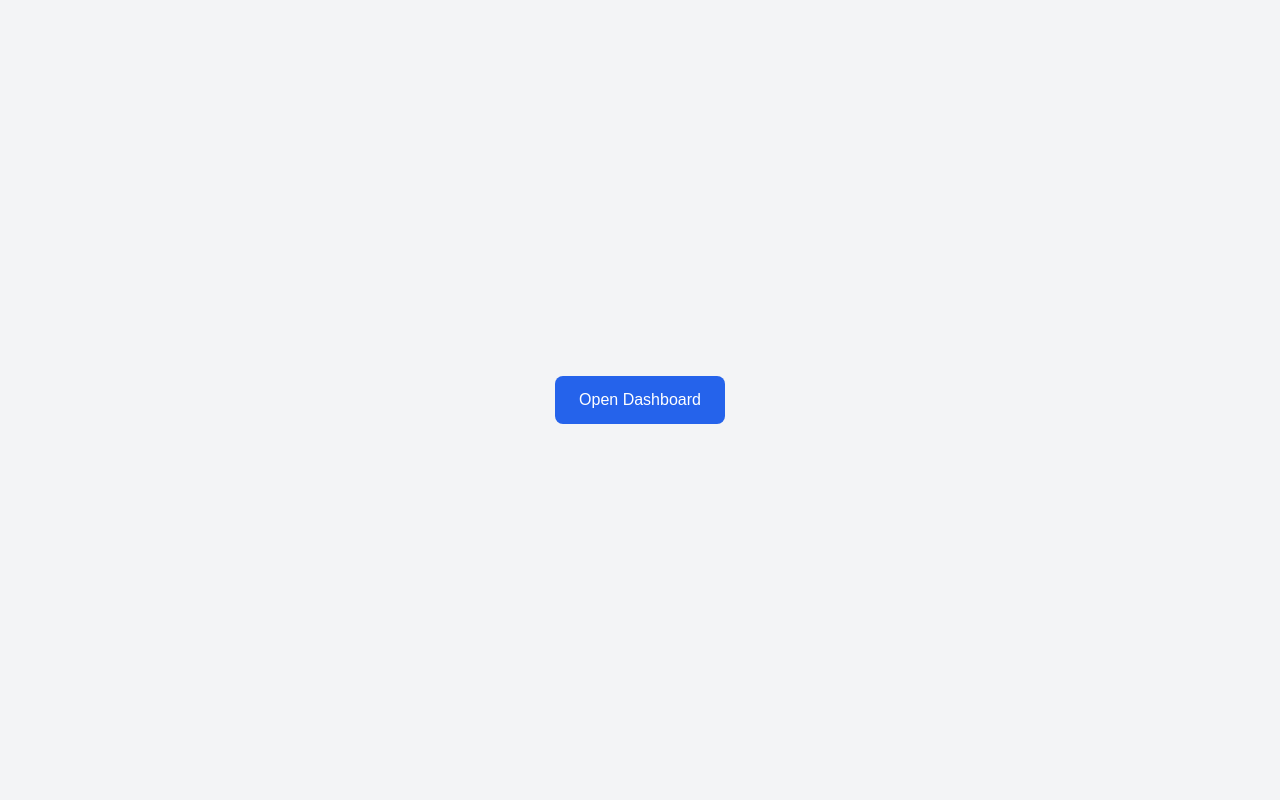
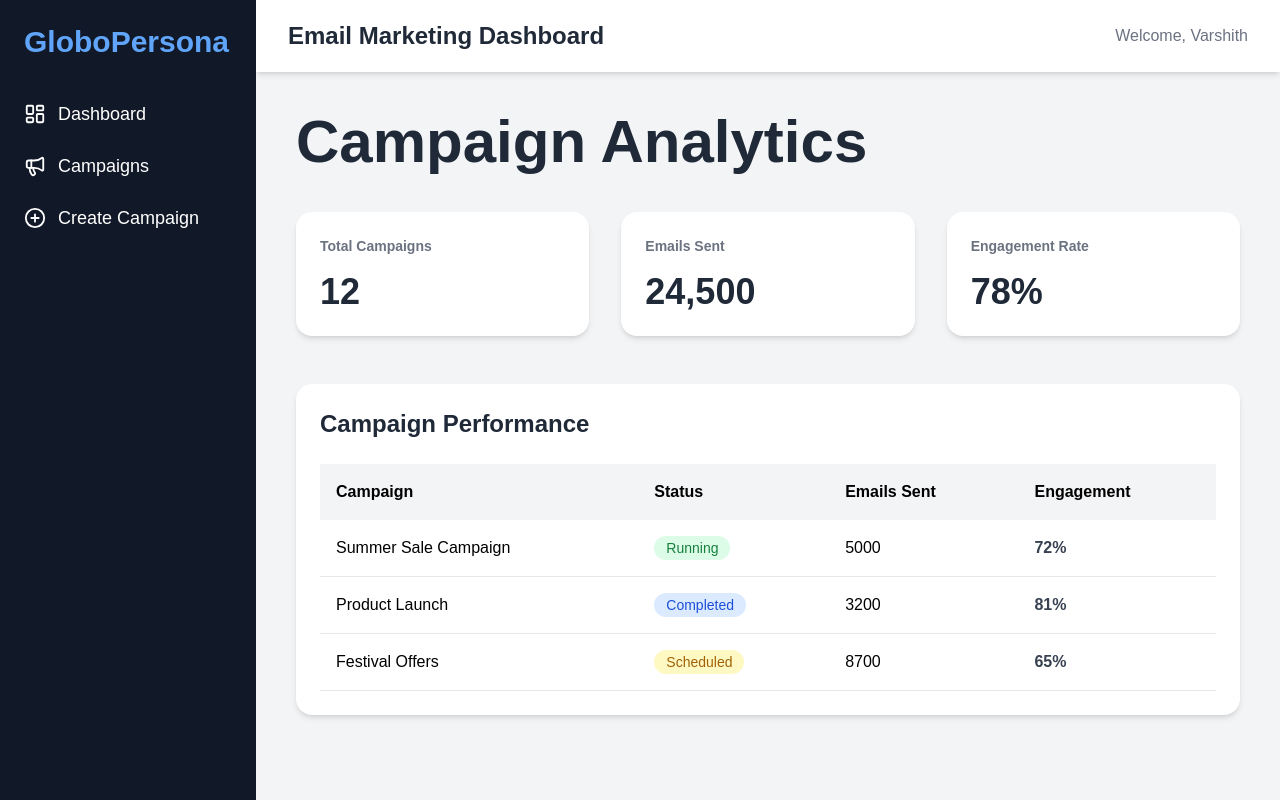
Before and after one commit to Varshithchidurala/globopersona-frontend, a Next.js app: page /dashboard in a window 1280 px wide. Built offline with nearby package versions, Linux system fonts and the light colour scheme.

Commit message:
fixed dashboard redirect loop

```diff
--- a/app/dashboard/page.js
+++ b/app/dashboard/page.js
@@ -1,14 +1,48 @@
-import Link from "next/link"
+import Sidebar from "@/components/Sidebar"
+import Topbar from "@/components/Topbar"
+import StatCard from "@/components/StatCard"
+import CampaignTable from "@/components/CampaignTable"
 
-export default function Home() {
+export default function DashboardPage() {
   return (
-    <div className="flex items-center justify-center min-h-screen bg-gray-100">
-      <Link
-        href="/dashboard"
-        className="bg-blue-600 text-white px-6 py-3 rounded-lg"
-      >
-        Open Dashboard
-      </Link>
+    <div className="flex min-h-screen bg-gray-100">
+
+      <Sidebar />
+
+      <div className="ml-64 flex-1">
+
+        <Topbar />
+
+        <main className="p-10">
+
+          <h1 className="text-6xl font-bold text-gray-800 mb-10">
+            Campaign Analytics
+          </h1>
+
+          <div className="grid grid-cols-1 md:grid-cols-3 gap-8 mb-12">
+
+            <StatCard
+              title="Total Campaigns"
+              value="12"
+            />
+
+            <StatCard
+              title="Emails Sent"
+              value="24,500"
+            />
+
+            <StatCard
+              title="Engagement Rate"
+              value="78%"
+            />
+
+          </div>
+
+          <CampaignTable />
+
+        </main>
+
+      </div>
     </div>
   )
 }
--- a/app/page.js
+++ b/app/page.js
@@ -1,7 +1,11 @@
+import Link from "next/link"
+
 export default function Home() {
   return (
-    <div className="text-3xl font-bold p-10">
-      Frontend Working Successfully
+    <div className="flex items-center justify-center min-h-screen">
+      <Link href="/dashboard">
+        Go to Dashboard
+      </Link>
     </div>
   )
 }
--- a/next.config.mjs
+++ b/next.config.mjs
@@ -1,14 +1,4 @@
-import Link from "next/link"
+/** @type {import('next').NextConfig} */
+const nextConfig = {}
 
-export default function Home() {
-  return (
-    <div className="flex items-center justify-center min-h-screen bg-gray-100">
-      <Link
-        href="/dashboard"
-        className="bg-blue-600 text-white px-6 py-3 rounded-lg"
-      >
-        Open Dashboard
-      </Link>
-    </div>
-  )
-}
+export default nextConfig
```
